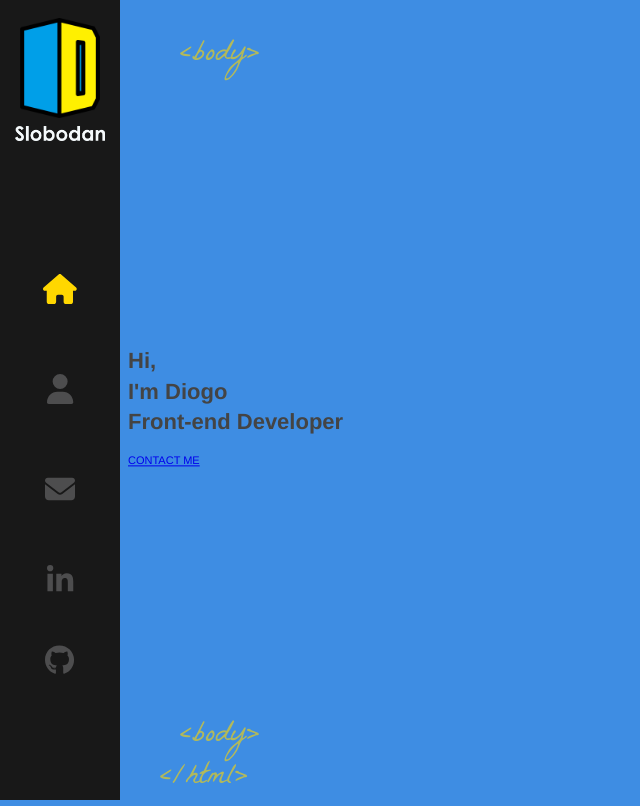
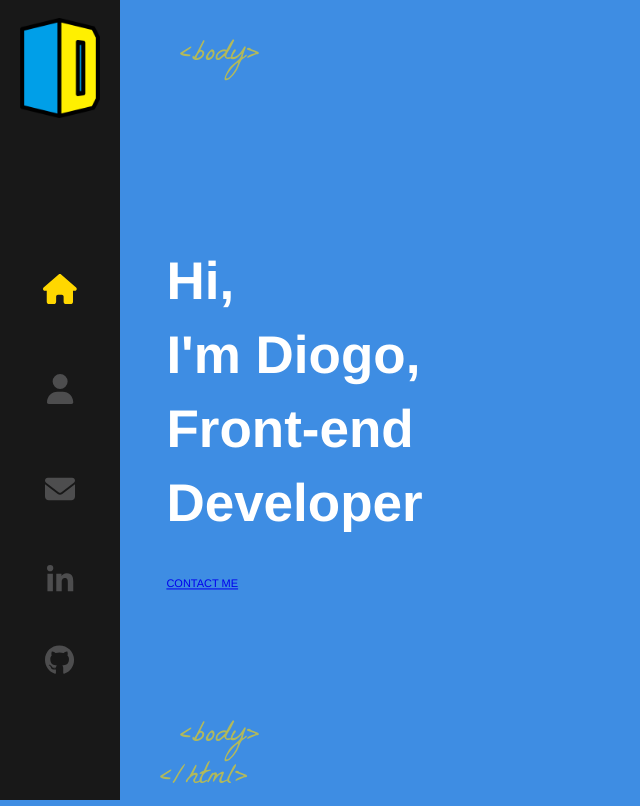
Before and after one commit to Diogo-Merelles/portfolio, a React (Create React App) app: page / in a window 1280 px wide. Shown: the whole page, without its empty margins (0-640 px from the left). Built offline with nearby package versions, Linux system fonts and the light colour scheme; a web font is replaced by a local one.

Commit message:
add home new elements, fixed home text bug

```diff
--- a/src/components/Home/index.js
+++ b/src/components/Home/index.js
@@ -6,7 +6,7 @@ const Home = () => {
 
         <div className="container home-page">
             <div className="text-zone">
-                <h1>Hi, <br />I'm Diogo
+                <h1>Hi, <br />I'm Diogo,
                 <br />
                 Front-end Developer
                 </h1>
--- a/src/components/Home/index.scss
+++ b/src/components/Home/index.scss
@@ -2,7 +2,7 @@
 
     .text-zone {
         position: absolute;
-        left:10%;
+        left:13%;
         top: 50%;
         transform: translateY(-50%);
         width: 40%;
@@ -10,8 +10,10 @@
      }
 
     h1 {
+        color: #fff;
+        font-size: 53px;
         img{
-        width: 32px;
+            width: 32px;
         }
     }
 }
--- a/src/components/Sidebar/index.js
+++ b/src/components/Sidebar/index.js
@@ -1,7 +1,7 @@
 import './index.scss';
 import { Link, NavLink } from 'react-router-dom';
 import LogoS from '../../images/logo-s.png';
-import LogoSubtitle from '../../images/logo_sub.png';
+// import LogoSubtitle from '../../images/logo_sub.png';
 import { FontAwesomeIcon } from '@fortawesome/react-fontawesome';
 import { faEnvelope, faHome, faUser } from '@fortawesome/free-solid-svg-icons';
 import { faGithub, faLinkedinIn } from '@fortawesome/free-brands-svg-icons';
@@ -11,7 +11,6 @@ const Sidebar = () => {
     <div className='nav-bar'>
         <Link className='logo' to='/'>
             <img src={LogoS} alt="logo" />
-            <img className="sub-logo" src={LogoSubtitle} alt="logoSub" />
         </Link>
 
         <nav>
@@ -46,7 +45,7 @@ const Sidebar = () => {
                 <a
                 target="_blank"
                 rel="noreferrer"
-                href="https://github.com/"
+                href="https://github.com/Diogo-Merelles"
                 >
                 <FontAwesomeIcon icon={faGithub} color= "#4d4d4e" />
                 </a>
```
Also changed, not shown: src/images/logo_sub.png (deleted).
